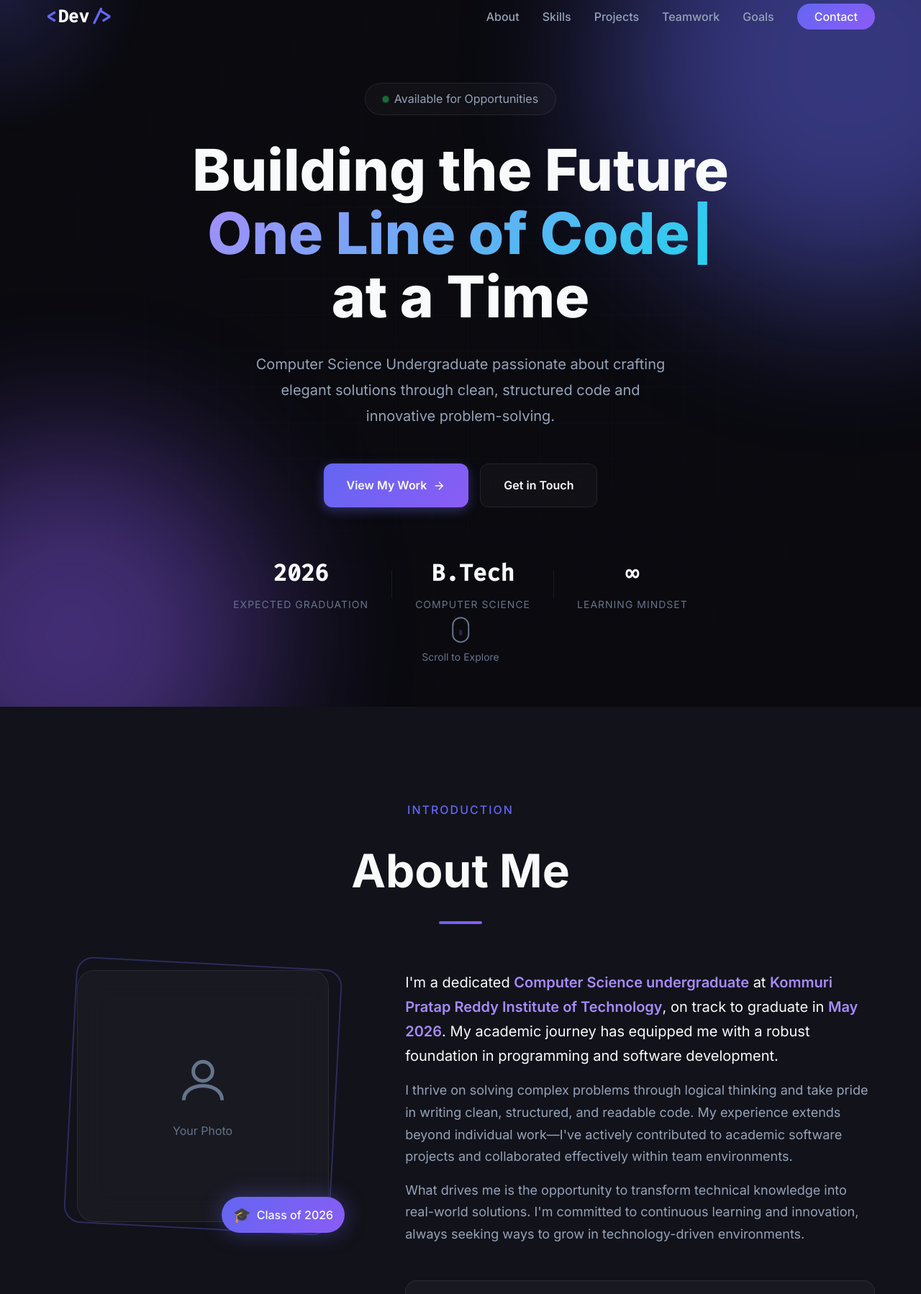
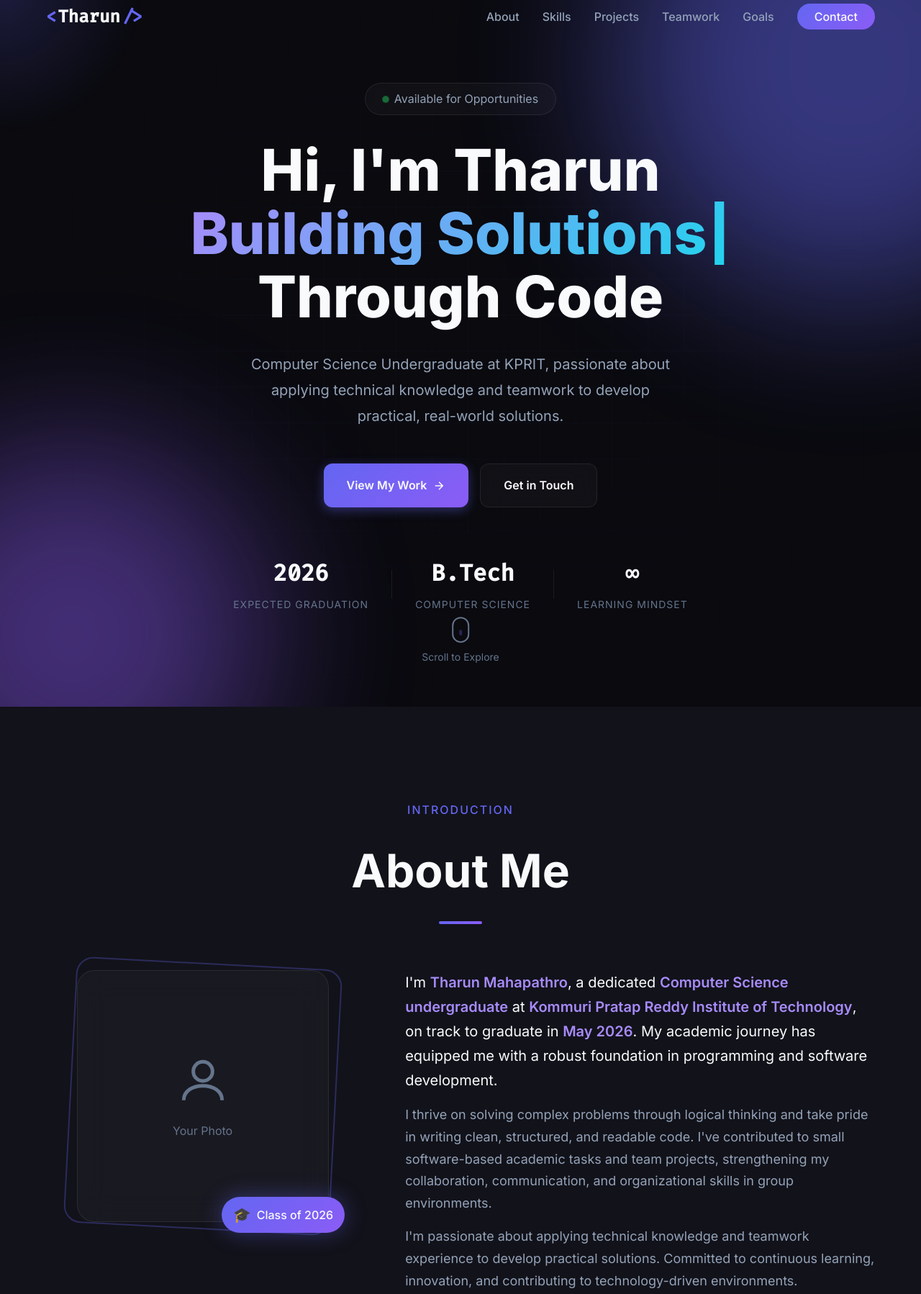
Before and after one commit to THARUN675/Tharun-Mahapathro-PORTFOLIO, a plain HTML site: page index.html in a window 1280 px wide. Shown: the part 13-1811 px from the top of the page at 72% size. Drawn offline with Linux system fonts and the light colour scheme.

Commit message:
Update portfolio with personal details and README

```diff
--- a/index.html
+++ b/index.html
@@ -3,10 +3,10 @@
 <head>
     <meta charset="UTF-8">
     <meta name="viewport" content="width=device-width, initial-scale=1.0">
-    <meta name="description" content="Personal portfolio of a Computer Science undergraduate showcasing skills, projects, and professional journey.">
-    <meta name="keywords" content="portfolio, computer science, developer, student, programming">
-    <meta name="author" content="CS Student">
-    <title>Portfolio | Computer Science Student</title>
+    <meta name="description" content="Personal portfolio of Tharun Mahapathro - Computer Science undergraduate showcasing skills, projects, and professional journey.">
+    <meta name="keywords" content="Tharun Mahapathro, portfolio, computer science, developer, student, programming">
+    <meta name="author" content="Tharun Mahapathro">
+    <title>Tharun Mahapathro | Portfolio</title>
     <link rel="stylesheet" href="style.css">
     <!-- Google Fonts -->
     <link rel="preconnect" href="https://fonts.googleapis.com">
@@ -22,7 +22,7 @@
         <div class="nav-container">
             <a href="#hero" class="nav-logo">
                 <span class="logo-bracket">&lt;</span>
-                <span class="logo-text">Dev</span>
+                <span class="logo-text">Tharun</span>
                 <span class="logo-bracket">/&gt;</span>
             </a>
             <ul class="nav-menu" id="navMenu">
@@ -52,13 +52,13 @@
                 <span>Available for Opportunities</span>
             </div>
             <h1 class="hero-title animate-on-scroll">
-                <span class="title-line">Building the Future</span>
-                <span class="title-line title-gradient">One Line of Code</span>
-                <span class="title-line">at a Time</span>
+                <span class="title-line">Hi, I'm Tharun</span>
+                <span class="title-line title-gradient">Building Solutions</span>
+                <span class="title-line">Through Code</span>
             </h1>
             <p class="hero-subtitle animate-on-scroll">
-                Computer Science Undergraduate passionate about crafting elegant solutions
-                through clean, structured code and innovative problem-solving.
+                Computer Science Undergraduate at KPRIT, passionate about applying technical
+                knowledge and teamwork to develop practical, real-world solutions.
             </p>
             <div class="hero-cta animate-on-scroll">
                 <a href="#projects" class="btn btn-primary">
@@ -126,21 +126,21 @@
                 <div class="about-content">
                     <div class="about-text animate-on-scroll">
                         <p class="about-intro">
-                            I'm a dedicated <strong>Computer Science undergraduate</strong> at
+                            I'm <strong>Tharun Mahapathro</strong>, a dedicated <strong>Computer Science undergraduate</strong> at
                             <strong>Kommuri Pratap Reddy Institute of Technology</strong>, on track to
                             graduate in <strong>May 2026</strong>. My academic journey has equipped me
                             with a robust foundation in programming and software development.
                         </p>
                         <p>
                             I thrive on solving complex problems through logical thinking and take pride
-                            in writing clean, structured, and readable code. My experience extends beyond
-                            individual work—I've actively contributed to academic software projects and
-                            collaborated effectively within team environments.
+                            in writing clean, structured, and readable code. I've contributed to small
+                            software-based academic tasks and team projects, strengthening my collaboration,
+                            communication, and organizational skills in group environments.
                         </p>
                         <p>
-                            What drives me is the opportunity to transform technical knowledge into
-                            real-world solutions. I'm committed to continuous learning and innovation,
-                            always seeking ways to grow in technology-driven environments.
+                            I'm passionate about applying technical knowledge and teamwork experience to
+                            develop practical solutions. Committed to continuous learning, innovation,
+                            and contributing to technology-driven environments.
                         </p>
                     </div>
                     <div class="about-highlights animate-on-scroll">
@@ -688,7 +688,18 @@
                             </div>
                             <div class="contact-details">
                                 <h4>Email</h4>
-                                <a href="mailto:your.email@example.com">your.email@example.com</a>
+                                <a href="mailto:tharunmp07@outlook.com">tharunmp07@outlook.com</a>
+                            </div>
+                        </div>
+                        <div class="contact-card">
+                            <div class="contact-icon">
+                                <svg viewBox="0 0 24 24" fill="none" stroke="currentColor" stroke-width="2">
+                                    <path d="M22 16.92v3a2 2 0 01-2.18 2 19.79 19.79 0 01-8.63-3.07 19.5 19.5 0 01-6-6 19.79 19.79 0 01-3.07-8.67A2 2 0 014.11 2h3a2 2 0 012 1.72 12.84 12.84 0 00.7 2.81 2 2 0 01-.45 2.11L8.09 9.91a16 16 0 006 6l1.27-1.27a2 2 0 012.11-.45 12.84 12.84 0 002.81.7A2 2 0 0122 16.92z"/>
+                                </svg>
+                            </div>
+                            <div class="contact-details">
+                                <h4>Phone</h4>
+                                <a href="tel:+917093945675">+91 7093945675</a>
                             </div>
                         </div>
                         <div class="contact-card">
@@ -706,12 +717,12 @@
                         <div class="contact-socials">
                             <h4>Connect on Social</h4>
                             <div class="social-links">
-                                <a href="#" class="social-link" aria-label="LinkedIn">
+                                <a href="https://linkedin.com/in/tharun-mahapathro-a760b53a3" target="_blank" class="social-link" aria-label="LinkedIn">
                                     <svg viewBox="0 0 24 24" fill="currentColor">
                                         <path d="M20.447 20.452h-3.554v-5.569c0-1.328-.027-3.037-1.852-3.037-1.853 0-2.136 1.445-2.136 2.939v5.667H9.351V9h3.414v1.561h.046c.477-.9 1.637-1.85 3.37-1.85 3.601 0 4.267 2.37 4.267 5.455v6.286zM5.337 7.433c-1.144 0-2.063-.926-2.063-2.065 0-1.138.92-2.063 2.063-2.063 1.14 0 2.064.925 2.064 2.063 0 1.139-.925 2.065-2.064 2.065zm1.782 13.019H3.555V9h3.564v11.452zM22.225 0H1.771C.792 0 0 .774 0 1.729v20.542C0 23.227.792 24 1.771 24h20.451C23.2 24 24 23.227 24 22.271V1.729C24 .774 23.2 0 22.222 0h.003z"/>
                                     </svg>
                                 </a>
-                                <a href="#" class="social-link" aria-label="GitHub">
+                                <a href="https://github.com/THARUN675" target="_blank" class="social-link" aria-label="GitHub">
                                     <svg viewBox="0 0 24 24" fill="currentColor">
                                         <path d="M12 0c-6.626 0-12 5.373-12 12 0 5.302 3.438 9.8 8.207 11.387.599.111.793-.261.793-.577v-2.234c-3.338.726-4.033-1.416-4.033-1.416-.546-1.387-1.333-1.756-1.333-1.756-1.089-.745.083-.729.083-.729 1.205.084 1.839 1.237 1.839 1.237 1.07 1.834 2.807 1.304 3.492.997.107-.775.418-1.305.762-1.604-2.665-.305-5.467-1.334-5.467-5.931 0-1.311.469-2.381 1.236-3.221-.124-.303-.535-1.524.117-3.176 0 0 1.008-.322 3.301 1.23.957-.266 1.983-.399 3.003-.404 1.02.005 2.047.138 3.006.404 2.291-1.552 3.297-1.23 3.297-1.23.653 1.653.242 2.874.118 3.176.77.84 1.235 1.911 1.235 3.221 0 4.609-2.807 5.624-5.479 5.921.43.372.823 1.102.823 2.222v3.293c0 .319.192.694.801.576 4.765-1.589 8.199-6.086 8.199-11.386 0-6.627-5.373-12-12-12z"/>
                                     </svg>
@@ -759,11 +770,11 @@
             <div class="footer-content">
                 <div class="footer-logo">
                     <span class="logo-bracket">&lt;</span>
-                    <span class="logo-text">Dev</span>
+                    <span class="logo-text">Tharun</span>
                     <span class="logo-bracket">/&gt;</span>
                 </div>
                 <p class="footer-text">
-                    Designed & Built with passion
+                    Designed & Built by Tharun Mahapathro
                 </p>
                 <p class="footer-copyright">
                     © 2026 All Rights Reserved
```
Also changed, not shown: 1 other file.
